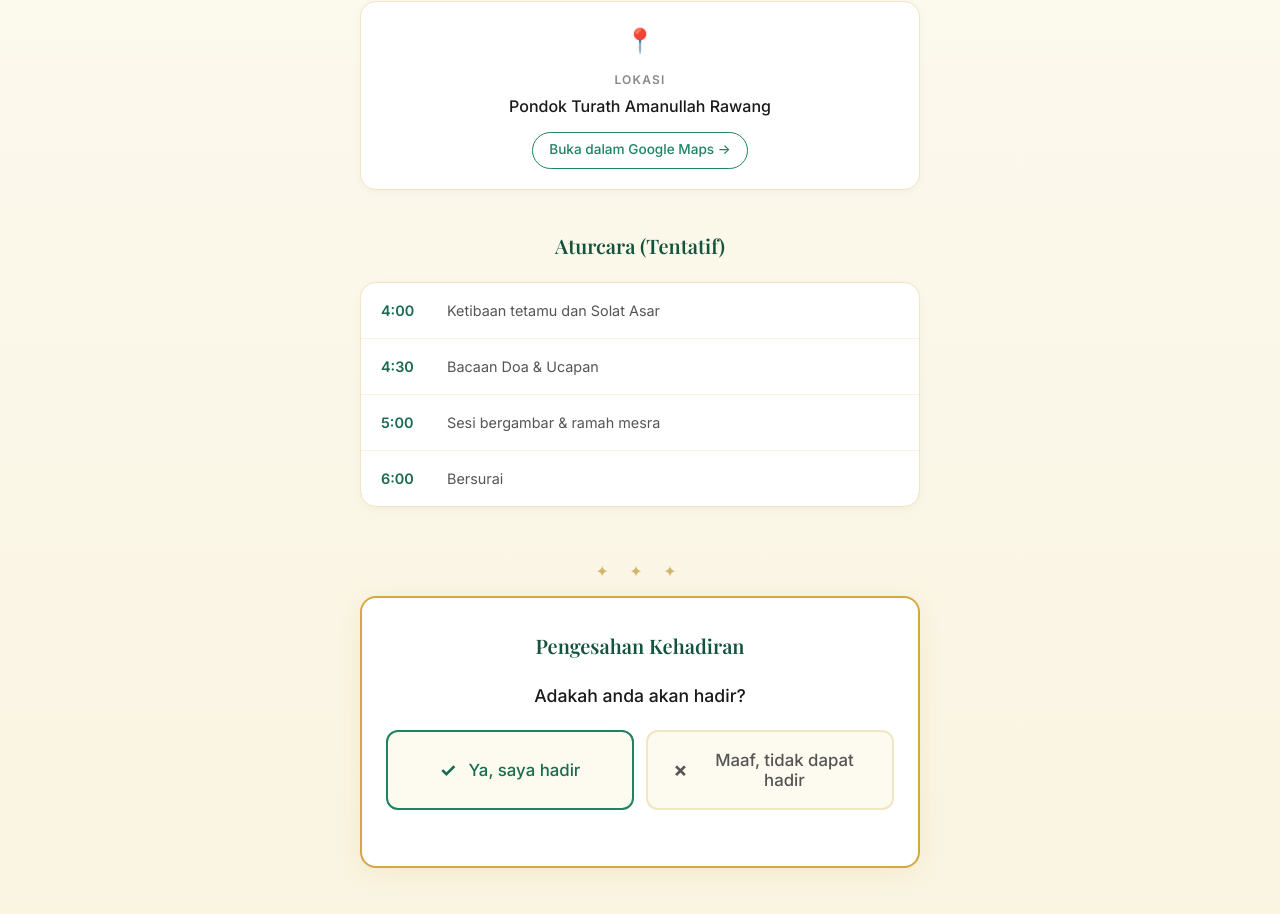
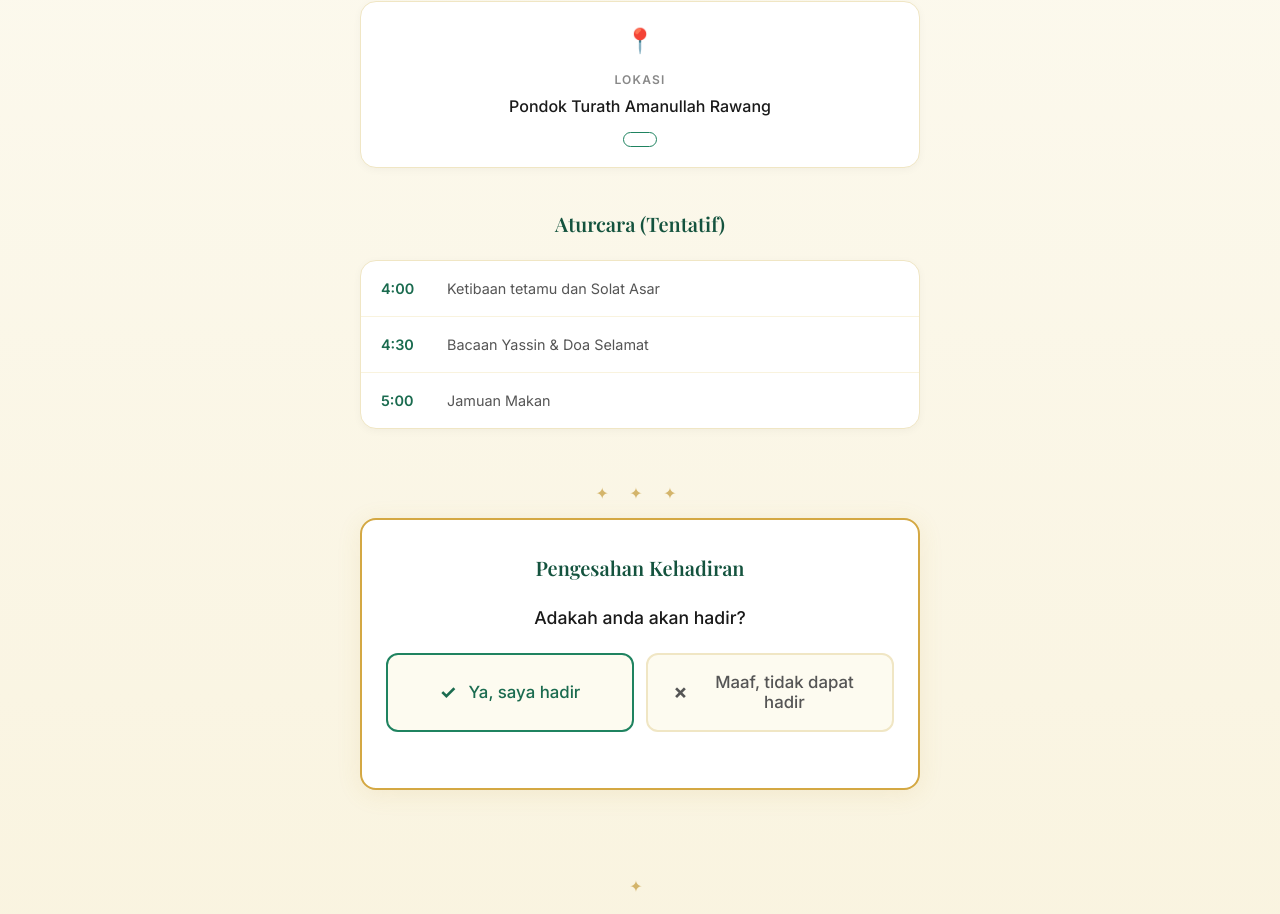
Before and after one commit to mordhioh/MAJLIS, a React (Vite) app: page / in a window 1280 px wide. Shown: the part 838-1752 px from the top of the page. Built offline with nearby package versions, Linux system fonts and the light colour scheme; no server answers.

Commit message:
update: aturcara dan event details

```diff
--- a/src/config.js
+++ b/src/config.js
@@ -10,8 +10,7 @@ Semoga dengan kehadiran kita bersama, majlis ini diberkati dan dipermudahkan
   googleMapsUrl: 'https://www.google.com/maps/dir//Pondok+Turath+Amanullah+Rawang,+8HQR%2BRR,+48200+Rawang,+Selangor/@3.3557144,101.5361134,12z',
   aturcara: [
     { masa: '4:00', acara: 'Ketibaan tetamu dan Solat Asar' },
-    { masa: '4:30', acara: 'Bacaan Doa & Ucapan' },
-    { masa: '5:00', acara: 'Sesi bergambar & ramah mesra' },
-    { masa: '6:00', acara: 'Bersurai' },
+    { masa: '4:30', acara: 'Bacaan Yassin & Doa Selamat' },
+    { masa: '5:00', acara: 'Jamuan Makan' },
   ],
 }
--- a/src/pages/GuestPage.jsx
+++ b/src/pages/GuestPage.jsx
@@ -86,7 +86,6 @@ export default function GuestPage() {
                 rel="noopener noreferrer"
                 className="maps-link"
               >
-                Buka dalam Google Maps →
               </a>
             )}
           </div>
```
